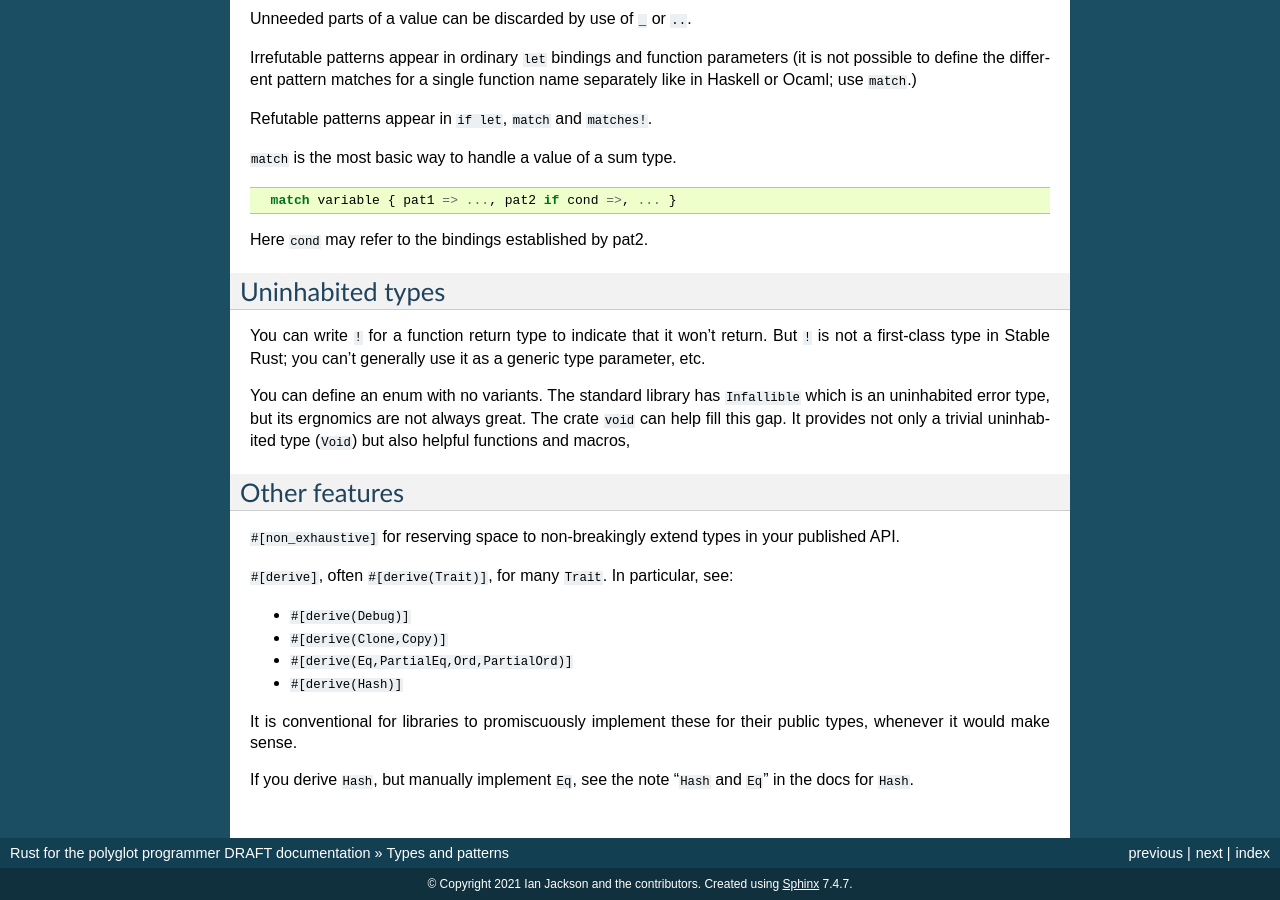
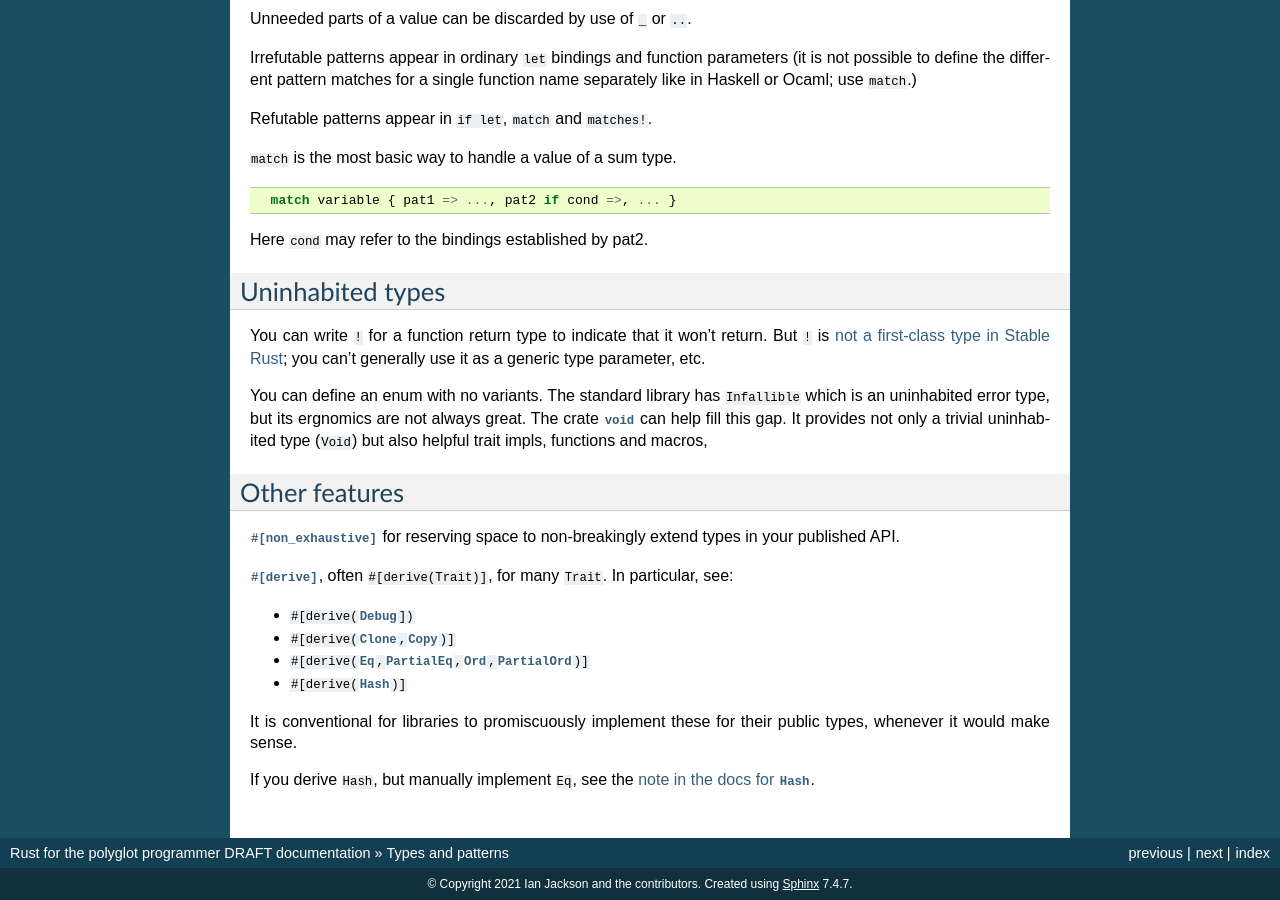
Before and after one commit to cxw620/rust-polyglot, a Sphinx documentation site: the page built from docs/types.md, in a window 1280 px wide and 900 px high, scrolled down 3008 px. Built offline with Sphinx 7.4.7, drawn with Linux system fonts in a browser that asks for light colours.

Commit message:
links in types.md
Signed-off-by: Ian Jackson <ijackson@chiark.greenend.org.uk>

```diff
--- a/docs/types.md
+++ b/docs/types.md
@@ -226,34 +226,35 @@ Uninhabited types
 
 You can write `!` for a function return type
 to indicate that it won't return.
-But `!` is not a first-class type in Stable Rust;
+But `!` is
+[not a first-class type in Stable Rust](https://doc.rust-lang.org/reference/types/never.html?highlight=never#never-type);
 you can't generally use it as a generic type parameter, etc.
 
 You can define an enum with no variants.
 The standard library has `Infallible` which is
 an uninhabited error type,
 but its ergnomics are not always great.
-The crate `void` can help fill this gap.
+The crate [`void`](https://crates.io/crates/void) can help fill this gap.
 It provides not only a trivial uninhabited type (`Void`)
 but also
-helpful functions and macros,
+helpful trait impls, functions and macros,
 
 Other features
 ---------------
 
-`#[non_exhaustive]` for reserving space to
+[`#[non_exhaustive]`](https://doc.rust-lang.org/reference/attributes/type_system.html#the-non_exhaustive-attribute) for reserving space to
 non-breakingly extend types in your published API.
 
-`#[derive]`, often `#[derive(Trait)]`, for many `Trait`.
+[`#[derive]`](https://doc.rust-lang.org/reference/attributes/derive.html#derive), often `#[derive(Trait)]`, for many `Trait`.
 In particular, see:
 
- * `#[derive(Debug)]`
- * `#[derive(Clone,Copy)]`
- * `#[derive(Eq,PartialEq,Ord,PartialOrd)]`
- * `#[derive(Hash)]`
+ * `#[derive(`[`Debug`](https://doc.rust-lang.org/std/fmt/trait.Debug.html)`])`
+ * `#[derive(`[`Clone`](https://doc.rust-lang.org/std/clone/trait.Clone.html)`,`[`Copy`](https://doc.rust-lang.org/std/marker/trait.Copy.html)`)]`
+ * `#[derive(`[`Eq`](https://doc.rust-lang.org/std/cmp/trait.Eq.html)`,`[`PartialEq`](https://doc.rust-lang.org/std/cmp/trait.PartialEq.html)`,`[`Ord`](https://doc.rust-lang.org/std/cmp/trait.Ord.html)`,`[`PartialOrd`](https://doc.rust-lang.org/std/cmp/trait.PartialOrd.html)`)]`
+ * `#[derive(`[`Hash`](https://doc.rust-lang.org/std/hash/trait.Hash.html)`)]`
 
 It is conventional for libraries to promiscuously implement these for
 their public types, whenever it would make sense.
 
 If you derive `Hash`, but manually implement `Eq`,
-see the note "`Hash` and `Eq`" in the docs for `Hash`.
+see the [note in the docs for `Hash`](https://doc.rust-lang.org/std/hash/trait.Hash.html#hash-and-eq).
```
